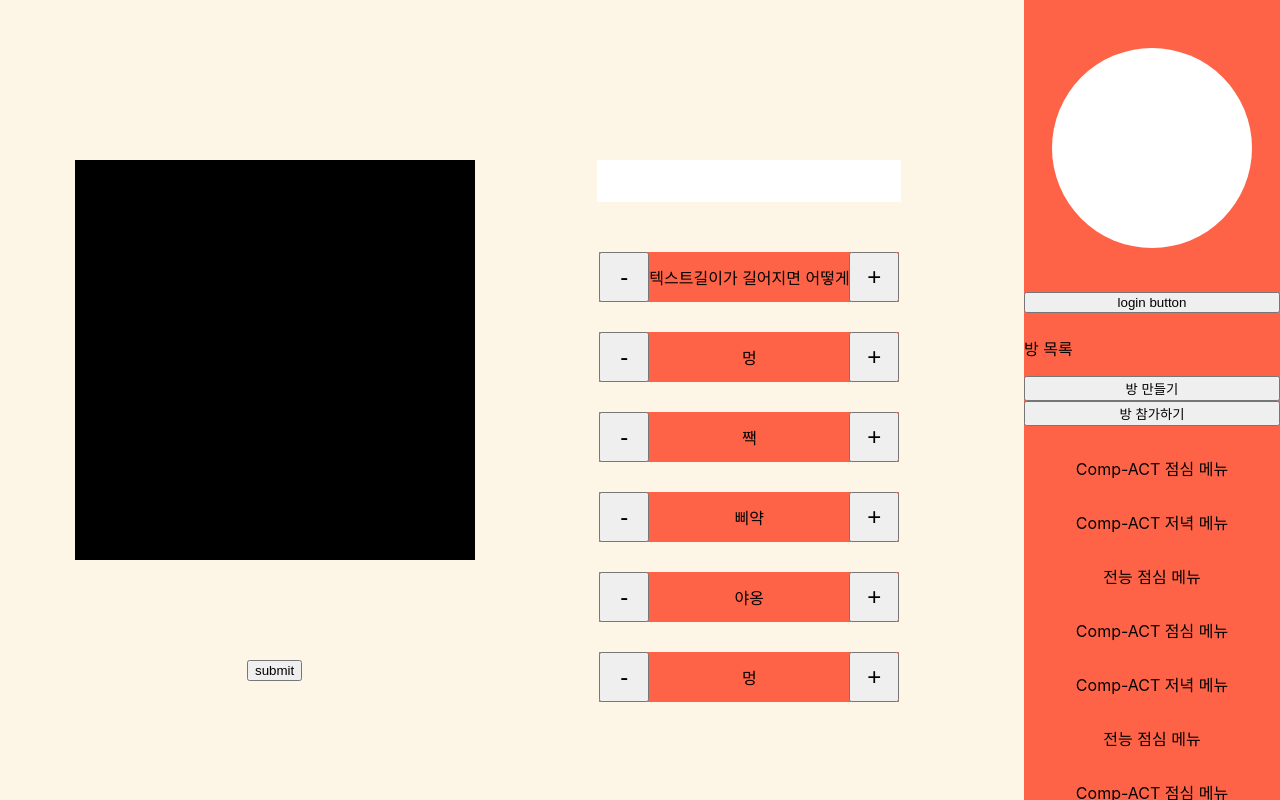
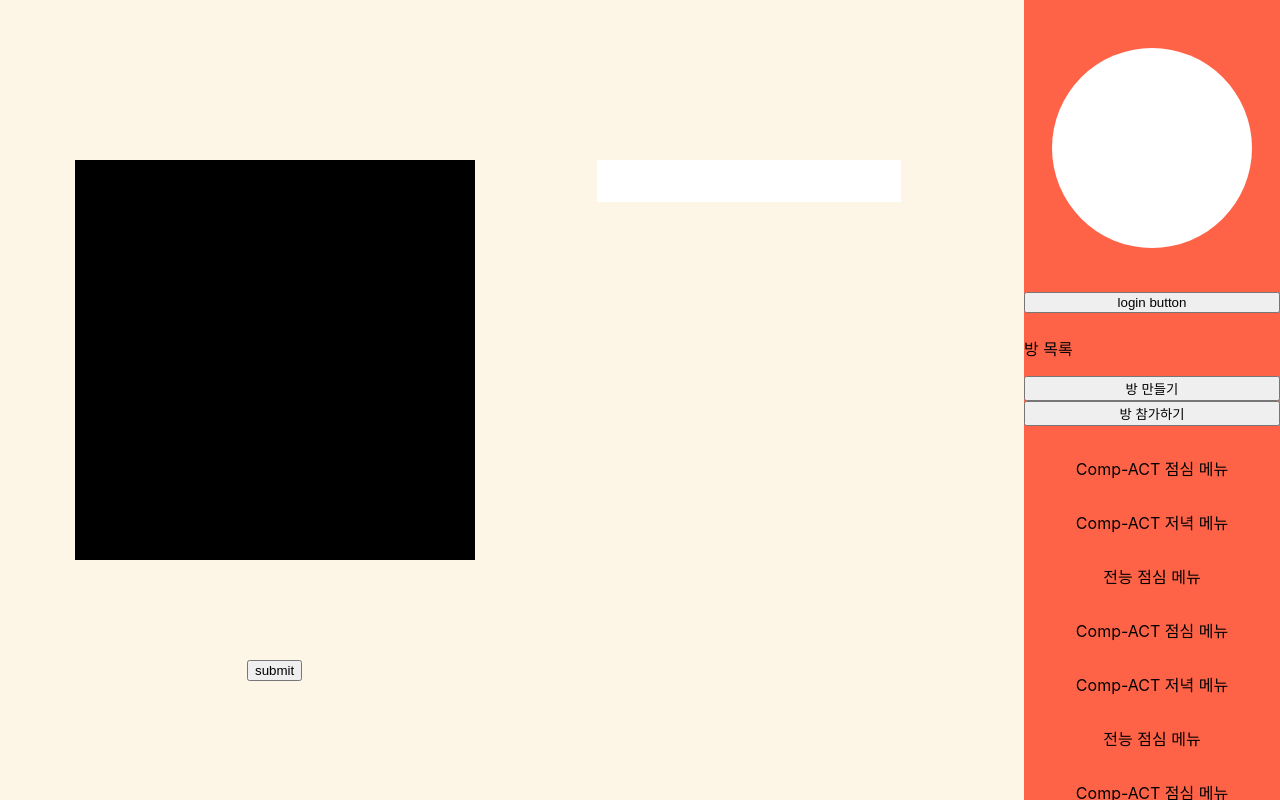
Before and after one commit to Comp-ACT/random-lunch-menu-front, a React (Create React App) app: page / in a window 1280 px wide. Built offline with nearby package versions, Linux system fonts and the light colour scheme.

Commit message:
Mock api 만들어서 붙이기 (#11)
* Rename protoTypes to PropTypes

* Add customHook about restaurant

* Modify restaurantList type

```diff
--- a/src/components/common/main/restaurant-list/Restaurant.jsx
+++ b/src/components/common/main/restaurant-list/Restaurant.jsx
@@ -1,12 +1,14 @@
-import * as ProtoType from 'prop-types';
+import * as PropTypes from 'prop-types';
 import Colors from '../../../../assets/colors';
 import RestaurantButton from './restaurant-button/RestaurantButton';
 
-function Restaurant({ name }) {
+function Restaurant({ restaurant }) {
   return (
-    <div style={{
-      display: 'flex', marginTop: 30, textAlign: 'center', justifyContent: 'space-between', width: 300, background: Colors.CORAL,
-    }}
+    <div
+      key={restaurant.name}
+      style={{
+        display: 'flex', marginTop: 30, textAlign: 'center', justifyContent: 'space-between', width: 300, background: Colors.CORAL,
+      }}
     >
       <RestaurantButton>-</RestaurantButton>
       <div style={{
@@ -19,7 +21,7 @@ function Restaurant({ name }) {
         justifyContent: 'center',
       }}
       >
-        {name}
+        {restaurant.restaurantName}
       </div>
       <RestaurantButton>+</RestaurantButton>
     </div>
@@ -27,7 +29,12 @@ function Restaurant({ name }) {
 }
 
 Restaurant.propTypes = {
-  name: ProtoType.string.isRequired,
+  restaurant: PropTypes.objectOf({
+    id: PropTypes.string,
+    restaurantName: PropTypes.string,
+    agreeCount: PropTypes.number,
+    disagreeCount: PropTypes.number,
+  }).isRequired,
 };
 
 export default Restaurant;
--- a/src/components/common/main/restaurant-list/RestaurantList.jsx
+++ b/src/components/common/main/restaurant-list/RestaurantList.jsx
@@ -1,10 +1,12 @@
 import Restaurant from './Restaurant';
 import RestaurantInput from './restaurant-input/RestaurantInput';
+import useRestaurantList from '../../../../hooks/useRestaurantList';
 
 function RestaurantList() {
-  const tempList = ['텍스트길이가 길어지면 어떻게 처리하는지 확인', '멍', '짹', '삐약', '야옹', '멍', '짹', '삐약', '야옹', '멍', '짹', '삐약', '야옹', '멍', '짹', '삐약'];
-  const tempHtml = tempList.map((temp) => (
-    <Restaurant name={temp} />
+  const [restaurantList, addRestaurantList] = useRestaurantList([]);
+
+  const restaurants = restaurantList.map((restaurant) => (
+    <Restaurant key={restaurant.id} restaurant={restaurant} />
   ));
   return (
     <div style={{
@@ -17,7 +19,7 @@ function RestaurantList() {
         justifyContent: 'center',
       }}
       >
-        <RestaurantInput width={300} />
+        <RestaurantInput width={300} setRestaurantList={addRestaurantList} />
       </div>
       <div style={{
         overflow: 'scroll',
@@ -28,7 +30,7 @@ function RestaurantList() {
         marginTop: 20,
       }}
       >
-        {tempHtml}
+        {restaurants}
       </div>
     </div>
   );
--- a/src/components/common/main/restaurant-list/restaurant-button/RestaurantButton.jsx
+++ b/src/components/common/main/restaurant-list/restaurant-button/RestaurantButton.jsx
@@ -1,4 +1,4 @@
-import * as ProtoType from 'prop-types';
+import * as PropTypes from 'prop-types';
 
 function RestaurantButton({ children }) {
   return (
@@ -13,7 +13,7 @@ function RestaurantButton({ children }) {
 }
 
 RestaurantButton.propTypes = {
-  children: ProtoType.string.isRequired,
+  children: PropTypes.string.isRequired,
 };
 
 export default RestaurantButton;
--- a/src/components/common/main/restaurant-list/restaurant-input/RestaurantInput.jsx
+++ b/src/components/common/main/restaurant-list/restaurant-input/RestaurantInput.jsx
@@ -1,9 +1,17 @@
-import * as ProtoType from 'prop-types';
+import * as PropTypes from 'prop-types';
 
-function RestaurantInput({ width }) {
+function RestaurantInput({ width, setRestaurantList }) {
+  function onKeyDown(e) {
+    if (e.key === 'Enter' && e.nativeEvent.isComposing === false) {
+      e.preventDefault();
+      setRestaurantList(e);
+      e.target.value = '';
+    }
+  }
   return (
     <input
       type="text"
+      onKeyDown={onKeyDown}
       style={{
         width,
         textAlign: 'center',
@@ -16,7 +24,8 @@ function RestaurantInput({ width }) {
 }
 
 RestaurantInput.propTypes = {
-  width: ProtoType.number.isRequired,
+  width: PropTypes.number.isRequired,
+  setRestaurantList: PropTypes.func.isRequired,
 };
 
 export default RestaurantInput;
--- a/src/components/common/sidebar/room-list/Room.jsx
+++ b/src/components/common/sidebar/room-list/Room.jsx
@@ -1,4 +1,4 @@
-import * as ProtoType from 'prop-types';
+import * as PropTypes from 'prop-types';
 
 function Room({ name }) {
   return (
@@ -13,7 +13,7 @@ function Room({ name }) {
 }
 
 Room.propTypes = {
-  name: ProtoType.string.isRequired,
+  name: PropTypes.string.isRequired,
 };
 
 export default Room;
--- /dev/null
+++ b/src/hooks/useRestaurantList.jsx
@@ -0,0 +1,19 @@
+import { useState } from 'react';
+
+function useRestaurantList(initialForm) {
+  const [restaurantList, setRestaurantList] = useState(initialForm);
+
+  function addRestaurant(e) {
+    const copiedRestaurantList = [...restaurantList, {
+      id: '1234',
+      restaurantName: e.target.value,
+      agreeCount: 3,
+      disagreeCount: 1,
+    }];
+    setRestaurantList(copiedRestaurantList);
+  }
+
+  return [restaurantList, addRestaurant];
+}
+
+export default useRestaurantList;
```
